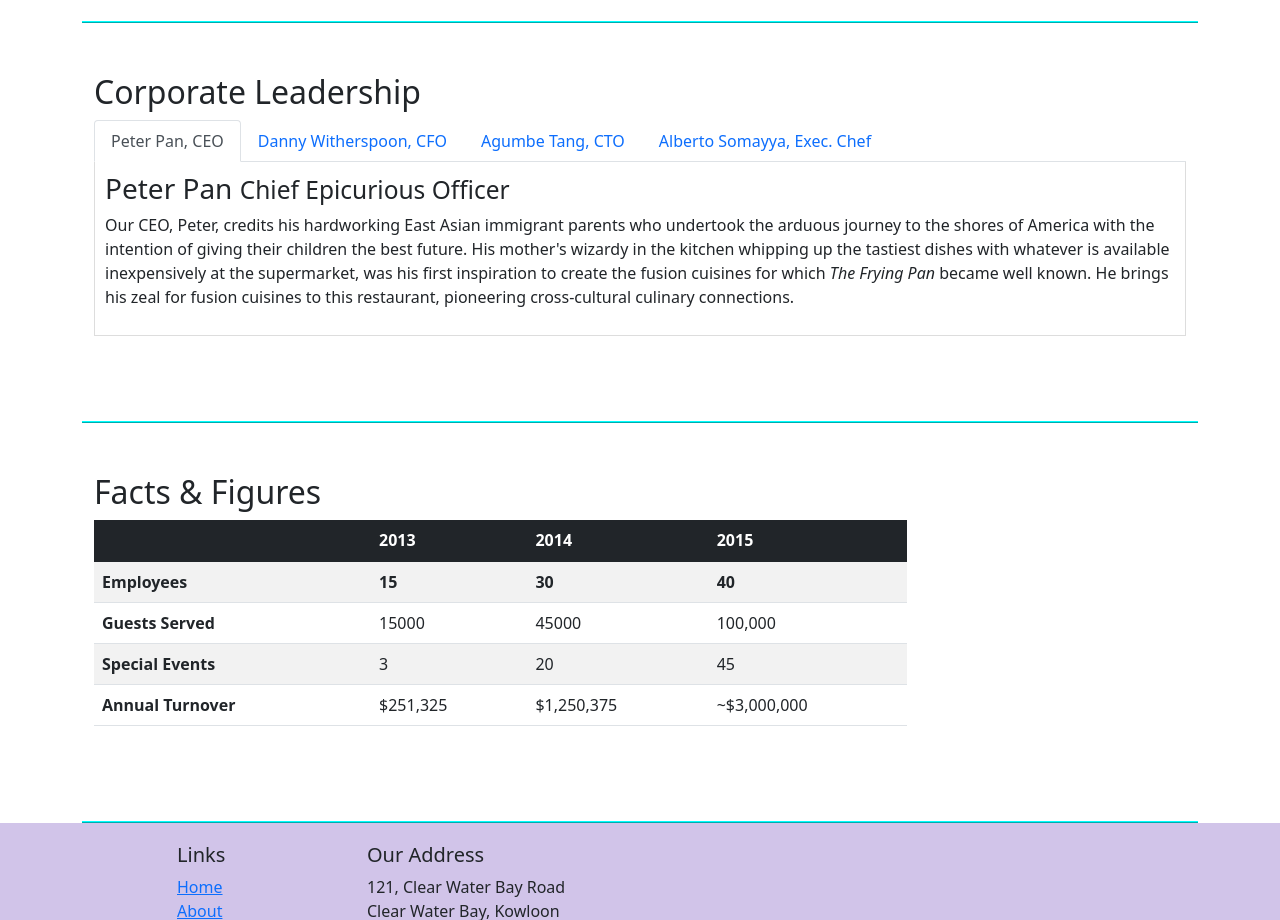
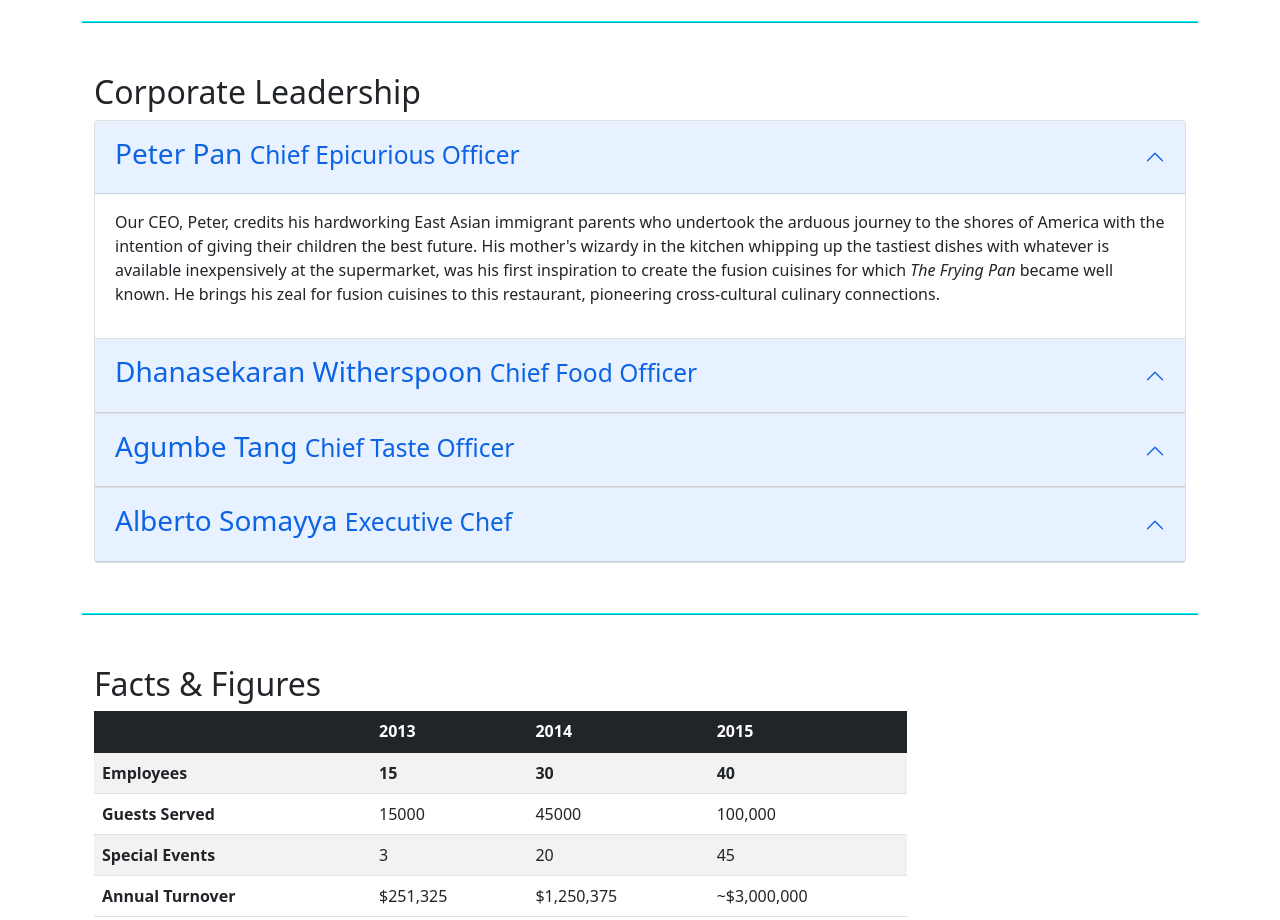
Before and after one commit to VictorVMHC/Bootstrap-4-course-, a website: page aboutus.html in a window 1280 px wide. Shown: the part 920-1840 px from the top of the page. Drawn offline with nearby package versions, Linux system fonts and the light colour scheme.

Commit message:
accordion

```diff
--- a/aboutus.html
+++ b/aboutus.html
@@ -103,7 +103,7 @@
         <div class="row row-content">
             <div class="col-12" >
                 <h2>Corporate Leadership</h2>
-                <ul class="nav nav-tabs" role="tablist">
+                <!-- <ul class="nav nav-tabs" role="tablist">
                     <li class="nav-item" role="presentation">
                       <a class="nav-link active" href="#peter"
                         role="tab"  data-bs-toggle="tab">Peter Pan, CEO</a>
@@ -120,23 +120,55 @@
                       <a class="nav-link" href="#alberto" role="tab"
                       data-bs-toggle="tab">Alberto Somayya, Exec. Chef</a>
                     </li>
-                </ul>
-                <div class=" tab-content">
-                    <div role="tabpanel" class="tab-pane fade show active" id="peter">
-                        <h3>Peter Pan <small>Chief Epicurious Officer</small></h3>
+                </ul>-->
+                <div id="accordion" class=" accordion">
+                    <div class="accordion-item">
+                        <h2 class="accordion-header" id="peterhead">
+                          <button class="accordion-button " type="button" data-bs-toggle="collapse" data-bs-target="#peter" aria-expanded="true" aria-controls="collapseOne">
+                            <h3> Peter Pan <small>Chief Epicurious Officer</small></h3>
+                          </button>
+                        </h2>
+                        <div id="peter" class="accordion-collapse collapse show " aria-labelledby="headingOne" data-bs-parent="#accordion">
+                          <div class="accordion-body">
                             <p class="d-none d-sm-block">Our CEO, Peter, credits his hardworking East Asian immigrant parents who undertook the arduous journey to the shores of America with the intention of giving their children the best future. His mother's wizardy in the kitchen whipping up the tastiest dishes with whatever is available inexpensively at the supermarket, was his first inspiration to create the fusion cuisines for which <em>The Frying Pan</em> became well known. He brings his zeal for fusion cuisines to this restaurant, pioneering cross-cultural culinary connections.</p>
                           </div>
-                    <div class=" tab-pane fade " id="danny" role="tabpanel">
+                        </div>
+                    </div>
+                    <div class="accordion-item">
+                        <h2 class="accordion-header" id="dannyhead">
+                            <button class="accordion-button" type="button" data-bs-toggle="collapse" data-bs-target="#danny" aria-expanded="true" aria-controls="collapseOne">
                                 <h3>Dhanasekaran Witherspoon <small>Chief Food Officer</small></h3>
+                            </button>
+                        </h2>
+                        <div id="danny" class="accordion-collapse collapse " aria-labelledby="headingOne" data-bs-parent="#accordion">
+                            <div class="accordion-body">
                                 <p class="d-none d-sm-block">Our CFO, Danny, as he is affectionately referred to by his colleagues, comes from a long established family tradition in farming and produce. His experiences growing up on a farm in the Australian outback gave him great appreciation for varieties of food sources. As he puts it in his own words, <em>Everything that runs, wins, and everything that stays, pays!</em></p>
                             </div>
-                    <div class=" tab-pane fade " id="agumbe" role="tabpanel">
+                        </div>
+                    </div>
+                    <div class="accordion-item">
+                        <h2 class="accordion-header" id="agumbehead">
+                            <button class="accordion-button" type="button" data-bs-toggle="collapse" data-bs-target="#agumbe" aria-expanded="true" aria-controls="collapseOne">
                                 <h3>Agumbe Tang <small>Chief Taste Officer</small></h3>
+                             </button>
+                        </h2>
+                        <div id="agumbe" class="accordion-collapse collapse " aria-labelledby="headingOne" data-bs-parent="#accordion">
+                            <div class="accordion-body">
                                 <p class="d-none d-sm-block">Blessed with the most discerning gustatory sense, Agumbe, our CTO, personally ensures that every dish that we serve meets his exacting tastes. Our chefs dread the tongue lashing that ensues if their dish does not meet his exacting standards. He lives by his motto, <em>You click only if you survive my lick.</em></p>
                             </div>
-                    <div class=" tab-pane fade " id="alberto" role="tabpanel">
+                        </div>
+                    </div>
+                    <div class="accordion-item">
+                        <h2 class="accordion-header" id="albertohead">
+                            <button class="accordion-button" type="button" data-bs-toggle="collapse" data-bs-target="#alberto" aria-expanded="true" aria-controls="collapseOne">
                                 <h3>Alberto Somayya <small>Executive Chef</small></h3>
+                            </button>
+                        </h2>
+                        <div id="alberto" class="accordion-collapse collapse " aria-labelledby="headingOne" data-bs-parent="#accordion">
+                            <div class="accordion-body">
                                 <p class="d-none d-lg-block">Award winning three-star Michelin chef with wide International experience having worked closely with whos-who in the culinary world, he specializes in creating mouthwatering Indo-Italian fusion experiences. He says, <em>Put together the cuisines from the two craziest cultures, and you get a winning hit! Amma Mia!</em></p>
+                            </div>
+                        </div>
                     </div>
                 </div>
 
```
Lines whose indentation alone changed are shown as unchanged.
